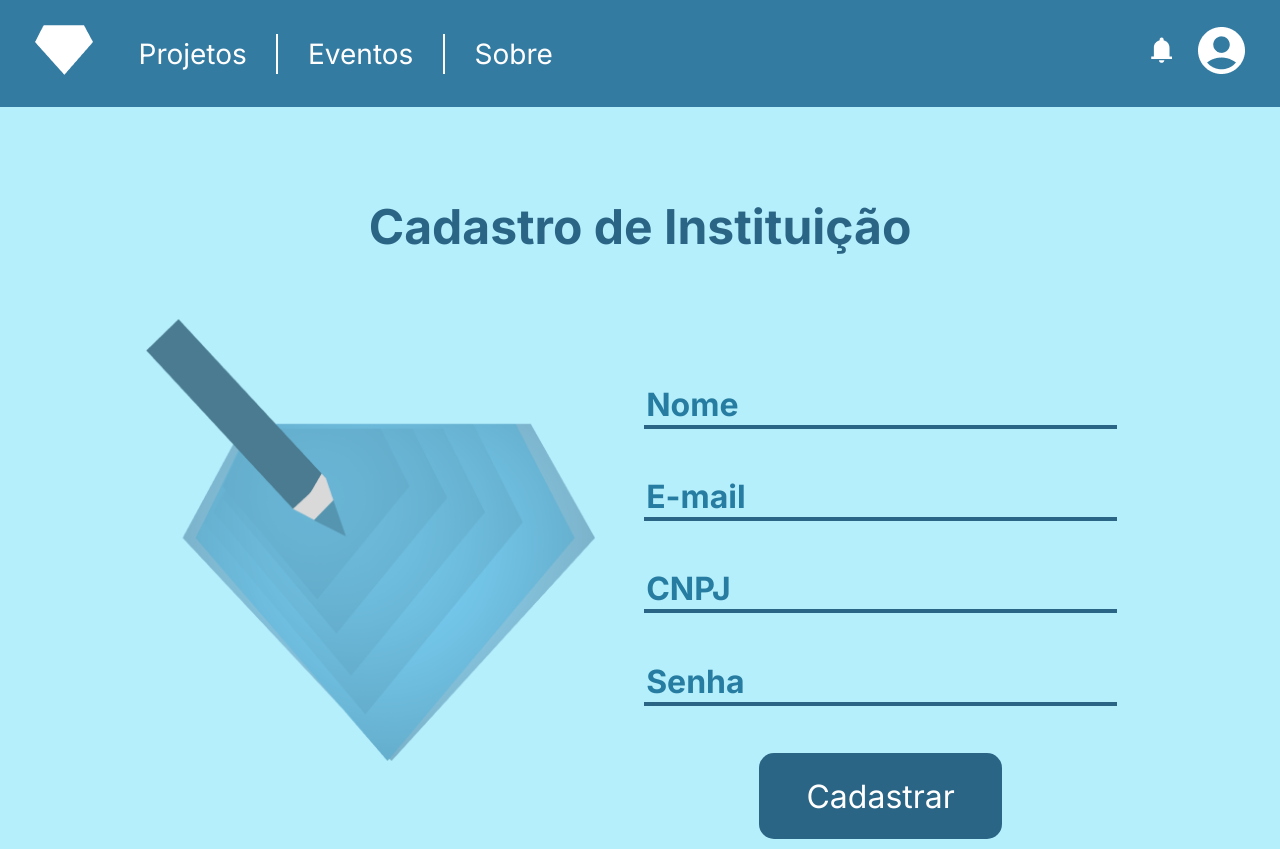
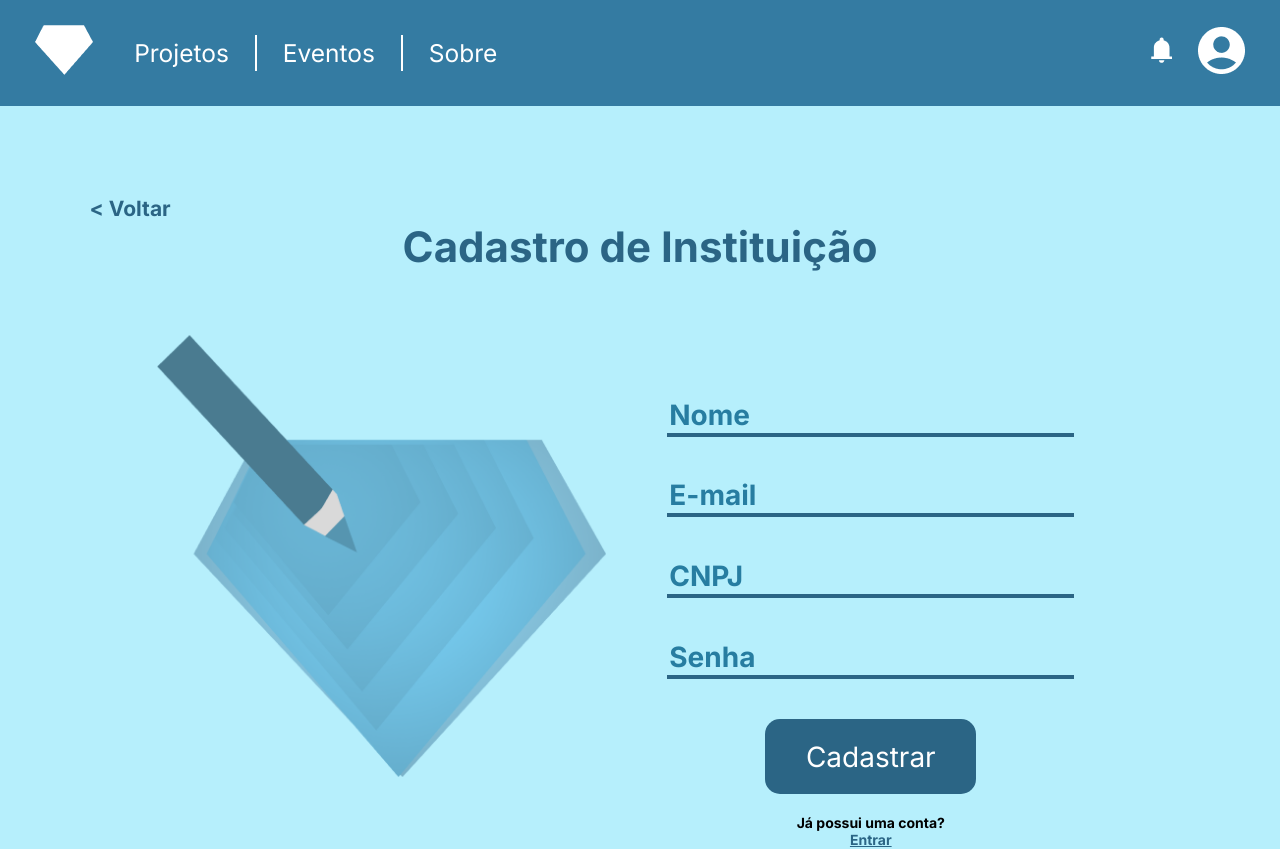
Before and after one commit to Noobolon/Adamas-FrontEnd, a Vue app: page /cadastrar/instituicao in a window 1280 px wide. Shown: the top 849 px of the page. Built offline with nearby package versions, Linux system fonts and the light colour scheme.

Commit message:
botão de voltar e organização de código

```diff
--- a/src/assets/css/registro.css
+++ b/src/assets/css/registro.css
@@ -11,7 +11,7 @@ p{
 
 p > a{color:var(--ButtonColor)}
 
-div{
+div .forms{
     display: flex;
     padding: 5%;
     flex-direction: row;
@@ -75,6 +75,17 @@ a{
     text-decoration: underline;
 }
 
+#back{
+    font-weight: bold;
+    font-size: 1.5rem;
+    color: var(--TextHighlight);
+    text-decoration: none;
+}
+
+#back:hover{
+    text-decoration: underline;
+}
+
 
 /*Responsividade das telas de registro*/
 @media screen and (max-width: 600px){
--- a/src/assets/main.css
+++ b/src/assets/main.css
@@ -3,7 +3,7 @@
 
 
 :root{
-  font-size: 16px;
+  font-size: 14px;
 }
 
 *{
--- /dev/null
+++ b/src/assets/scripts/register.js
@@ -0,0 +1,31 @@
+import api from "@/api";
+
+export async function registerUser(){
+    api.post('/create', {
+        name: this.name,
+        nickname: this.nickname,
+        email: this.email,
+        password: this.password
+    })
+    .then(function (response) {
+        console.log(response.data);
+    })
+    .catch(function (error) {
+        console.log(error);
+    });
+}
+
+export async function registerInstitution(){
+    api.post('/create/institution', {
+        name: this.name,
+        email: this.email,
+        cnpj: this.cnpj,
+        password: this.password
+    })
+    .then(function (response) {
+        console.log(response.data);
+    })
+    .catch(function (error) {
+        console.log(error);
+    });
+}
--- a/src/views/register/LogInstitution.vue
+++ b/src/views/register/LogInstitution.vue
@@ -8,8 +8,10 @@ export default {
 
 <template>
     <main>
+
+        <RouterLink id="back" to="/tipo-de-conta">&lt Voltar</RouterLink>
         <h1>Login de Instituição</h1>
-        <div>
+        <div class="forms">
             <img src="../../assets/images/PencilDiamond.png" alt="Diamante" >
             <form action="">
                 <input type="email" placeholder="E-mail" name="email" id="email">
--- a/src/views/register/LogUser.vue
+++ b/src/views/register/LogUser.vue
@@ -6,8 +6,10 @@ export default {
 
 <template>
     <main>
+
+        <RouterLink id="back" to="/tipo-de-conta">&lt Voltar</RouterLink>
         <h1>Login de Usuário</h1>
-        <div>
+        <div class="forms">
             <img src="../../assets/images/PencilDiamond.png" alt="Diamante" >
             <form action="">
                 <input type="email" placeholder="E-mail" name="email" id="email">
--- a/src/views/register/RegInstitution.vue
+++ b/src/views/register/RegInstitution.vue
@@ -7,15 +7,19 @@ export default {
 
 <template>
     <main>
+
+        <RouterLink id="back" to="/tipo-de-conta">&lt Voltar</RouterLink>
         <h1>Cadastro de Instituição</h1>
-        <div>
+        <div class="forms">
             <img src="../../assets/images/PencilDiamond.png" alt="Diamante" >
             <form action="">
-                <input type="text" placeholder="Nome" name="name" id="name">
-                <input type="email" placeholder="E-mail" name="email" id="email">
-                <input type="text" placeholder="CNPJ" name="cnpj" id="cnpj">
-                <input type="password" placeholder="Senha" name="senha" id="senha">
-                <input type="button" value="Cadastrar">
+                <input v-model="name" placeholder="Nome" id="name" type="text" required>
+                <input v-model="email" placeholder="E-mail" id="email" type="email" required>
+                <input v-model="cnpj" placeholder="CNPJ" id="cnpj" type="" required>
+                <input v-model="password" placeholder="Senha" id="password" type="password" required>
+
+                <input type="button" @click="registerUser()" value="Cadastrar">
+
                 <p>Já possui uma conta?<br><RouterLink to="/login/instituicao">Entrar</RouterLink></p>
             </form>
         </div>
--- a/src/views/register/RegUser.vue
+++ b/src/views/register/RegUser.vue
@@ -1,5 +1,5 @@
 <script>
-import api from '@/api';
+import { registerUser } from '@/assets/scripts/register.js'
 
 export default {
     name: "RegUser",
@@ -14,21 +14,7 @@ export default {
     },
 
     methods: {
-        async regUser(){
-
-            api.post('/create', {
-                name: this.name,
-                nickname: this.nickname,
-                email: this.email,
-                password: this.password
-            })
-            .then(function (response) {
-                console.log(response.data);
-            })
-            .catch(function (error) {
-                console.log(error);
-            });
-        }
+        registerUser
     }
 
 }
@@ -36,18 +22,19 @@ export default {
 
 <template>
     <main>
+
+        <RouterLink id="back" to="/tipo-de-conta">&lt Voltar</RouterLink>
         <h1>Cadastro de Usuário</h1>
 
-
-        <div>
+        <div class="forms">
             <img src="../../assets/images/PencilDiamond.png" alt="Diamante" >
             <form @submit.prevent="cadastrar">
-                <input v-model="name" placeholder="Nome" id="name">
-                <input v-model="nickname" placeholder="Apelido (opcional)" id="nickname">
-                <input v-model="email" placeholder="E-mail" id="email">
-                <input v-model="password" placeholder="Senha" id="password">
+                <input v-model="name" placeholder="Nome" id="name" type="text" required>
+                <input v-model="nickname" placeholder="Apelido (opcional)" id="nickname" type="text">
+                <input v-model="email" placeholder="E-mail" id="email" type="email">
+                <input v-model="password" placeholder="Senha" id="password" type="password">
 
-                <input type="button" @click="regUser()" value="Cadastrar">
+                <input type="button" @click="registerUser()" value="Cadastrar">
                 <p>Já possui uma conta?<br><RouterLink to="/login/usuario">Entrar</RouterLink></p>
             </form>
         </div>
```
